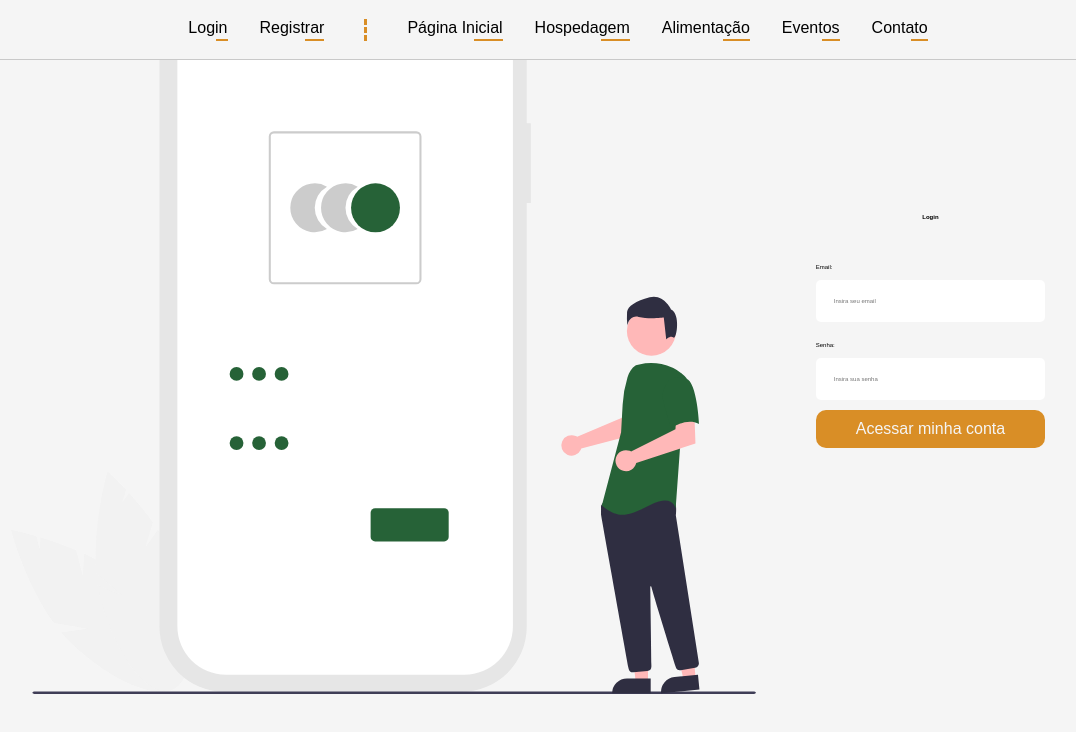
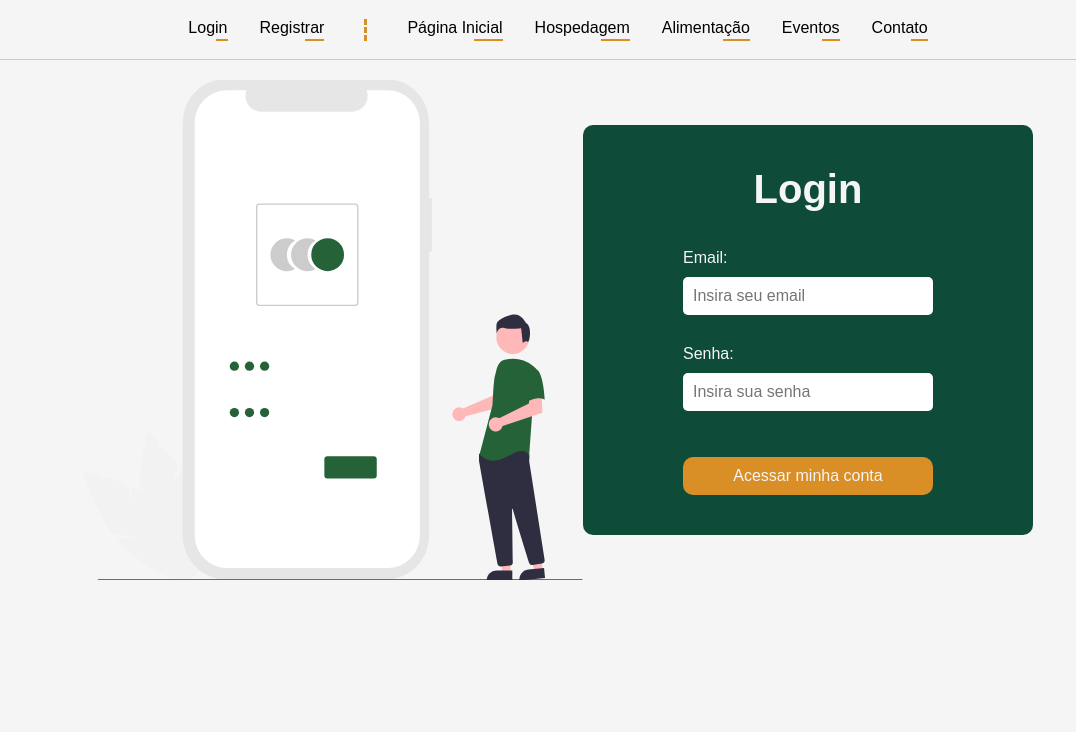
Before and after one commit to LuanCLF/PortalMartins, an Angular app in the folder Martins/: page /login in a window 1280 px wide. Shown: the top 732 px of the page, without its empty margins (82-1158 px from the left). Built offline with nearby package versions, Linux system fonts and the light colour scheme.

Commit message:
refact: login

```diff
--- a/Martins/src/app/pages/login/login.component.css
+++ b/Martins/src/app/pages/login/login.component.css
@@ -4,18 +4,22 @@ main {
   align-items: center;
   justify-content: center;
 
-  height: 80vh;
+  margin: var(--m-5) 0;
+
+  padding: var(--p-5) var(--p-1);
 
   img {
     display: none;
 
-    @media (min-width: 780px) {
+    @media (min-width: 769px) {
       display: block;
-      width: var(--wb-3);
+      width: 40rem;
+      height: 40rem;
     }
 
-    @media (min-width: 900px) {
-      width: var(--wb-5);
+    @media (min-width: 1024px) {
+      width: 50rem;
+      height: 50rem;
     }
   }
 
@@ -24,27 +28,24 @@ main {
     flex-direction: column;
     align-items: center;
 
-    background-color: var(--color-green-1);
+    background-color: var(--green-1);
 
     width: fit-content;
     margin: 0;
 
-    padding: var(--p-4) var(--p-7) var(--p-6) var(--p-7);
-
     border-radius: var(--bdr-2);
 
-    color: var(--color-text-l-1);
+    color: var(--color-light);
 
-    @media (min-width: 780px) {
-      width: var(--wb-3);
+    width: 30rem;
+
+    @media (min-width: 450px) {
+      width: 45rem;
     }
 
-    @media (min-width: 900px) {
-      width: var(--wb-5);
-    }
     h1 {
-      font-size: var(--fsh-h4);
-      margin: var(--m-5) 0 var(--m-4) 0;
+      font-size: var(--font-h2);
+      margin-bottom: var(--m-3);
     }
 
     form {
@@ -52,7 +53,7 @@ main {
       flex-direction: column;
       justify-content: center;
 
-      gap: var(--g-4);
+      gap: var(--gap-2);
 
       div {
         display: flex;
@@ -62,18 +63,22 @@ main {
         input,
         select,
         option {
-          font-size: var(--fst-h6);
+          font-size: var(--font-p);
         }
 
         input,
         select {
-          padding: var(--p-2);
+          padding: var(--p-1);
           border-radius: var(--bdr-1);
 
           border: none;
           outline: none;
 
-          width: var(--wb-1);
+          width: 20rem;
+
+          @media (min-width: 450px) {
+            width: 25rem;
+          }
         }
 
         label {
@@ -85,6 +90,10 @@ main {
           margin-bottom: var(--m-1);
         }
       }
+
+      button {
+        margin-top: var(--m-3);
+      }
     }
   }
 }
```
